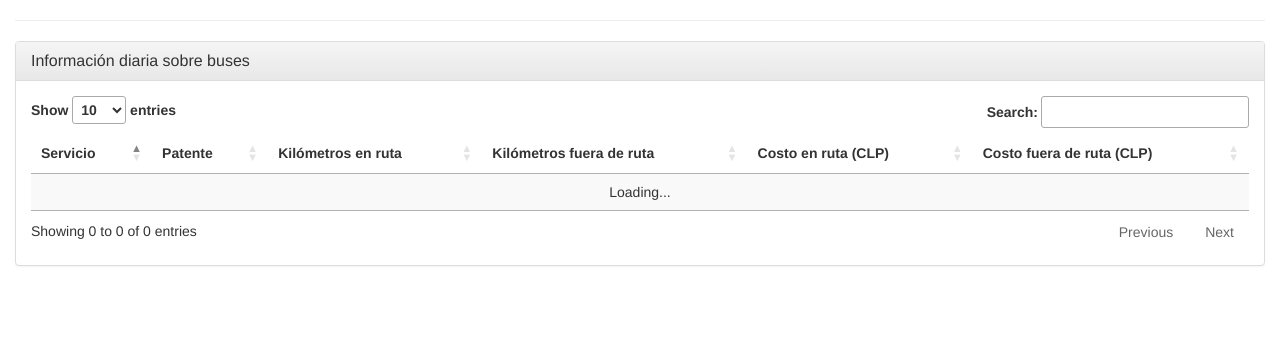
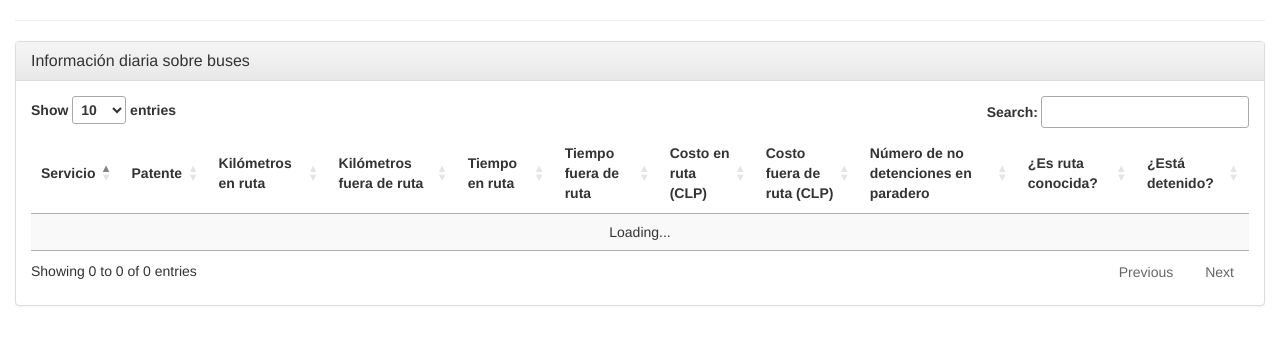
Before and after one commit to SmartcitySantiagoChile/onlineGPS, a Django app: template dailybusesinfo/templates/dailyBusesInfo.html in a window 1280 px wide. Shown: the top 345 px of the page. Run offline with Django 3.2, Linux system fonts and the light colour scheme; the template is opened without the code that fills it, so the values that code supplies are empty; some libraries are stand-ins or nearby versions.

Commit message:
Update the views to the new info from the buses

```diff
--- a/dailybusesinfo/templates/dailyBusesInfo.html
+++ b/dailybusesinfo/templates/dailyBusesInfo.html
@@ -94,15 +94,20 @@ $(document).ready(function() {
                     {title: 'Patente'},
                     {title: 'Kilómetros en ruta'},
                     {title: 'Kilómetros fuera de ruta'},
+                    {title: 'Tiempo en ruta'},
+                    {title: 'Tiempo fuera de ruta'},
                     {title: 'Costo en ruta (CLP)'},
                     {title: 'Costo fuera de ruta (CLP)'},
+                    {title: 'Número de no detenciones en paradero'},
+                    {title: '¿Es ruta conocida?'},
+                    {title: '¿Está detenido?'},
                 ]
         });
-
+/*
     setInterval( function () {
         table.ajax.reload( null, false ); // user paging is not reset on reload
     }, 60000 );
-
+*/
 });
 
 
```
Also changed, not shown: dailybusesinfo/views.py (+16 -1 lines).
